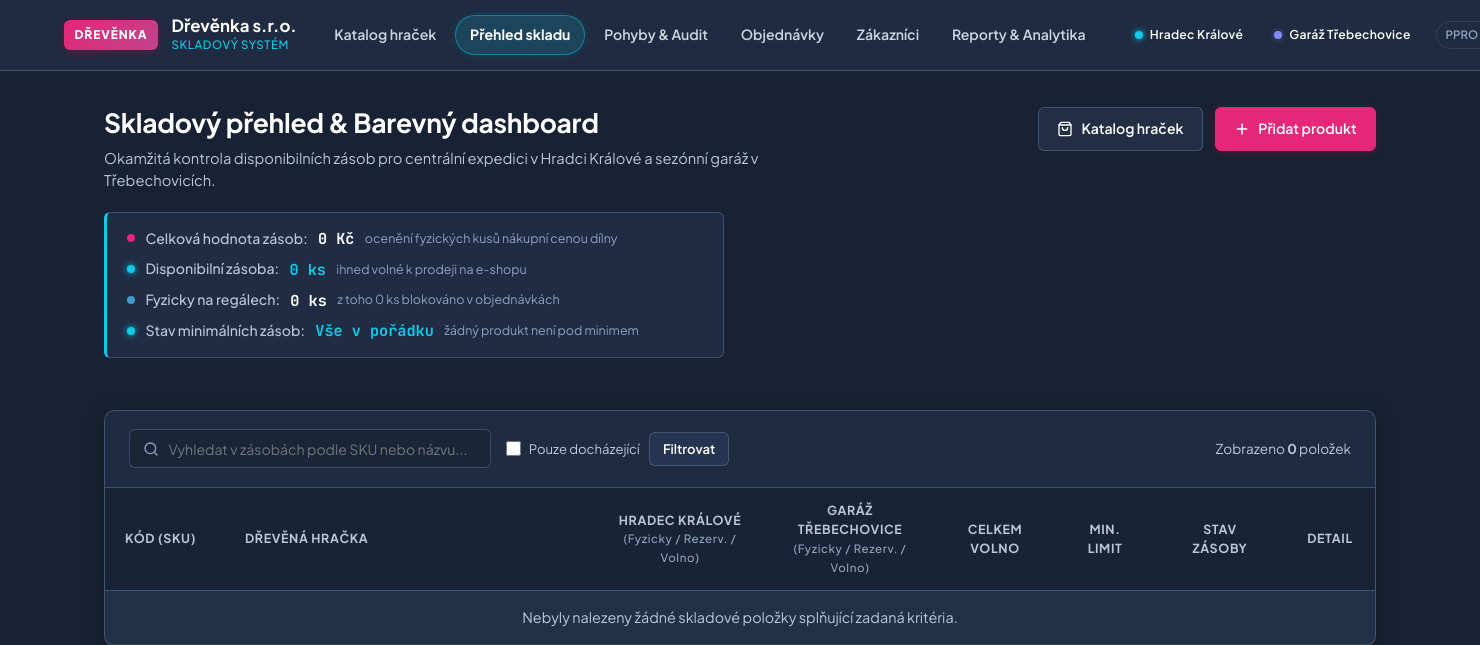
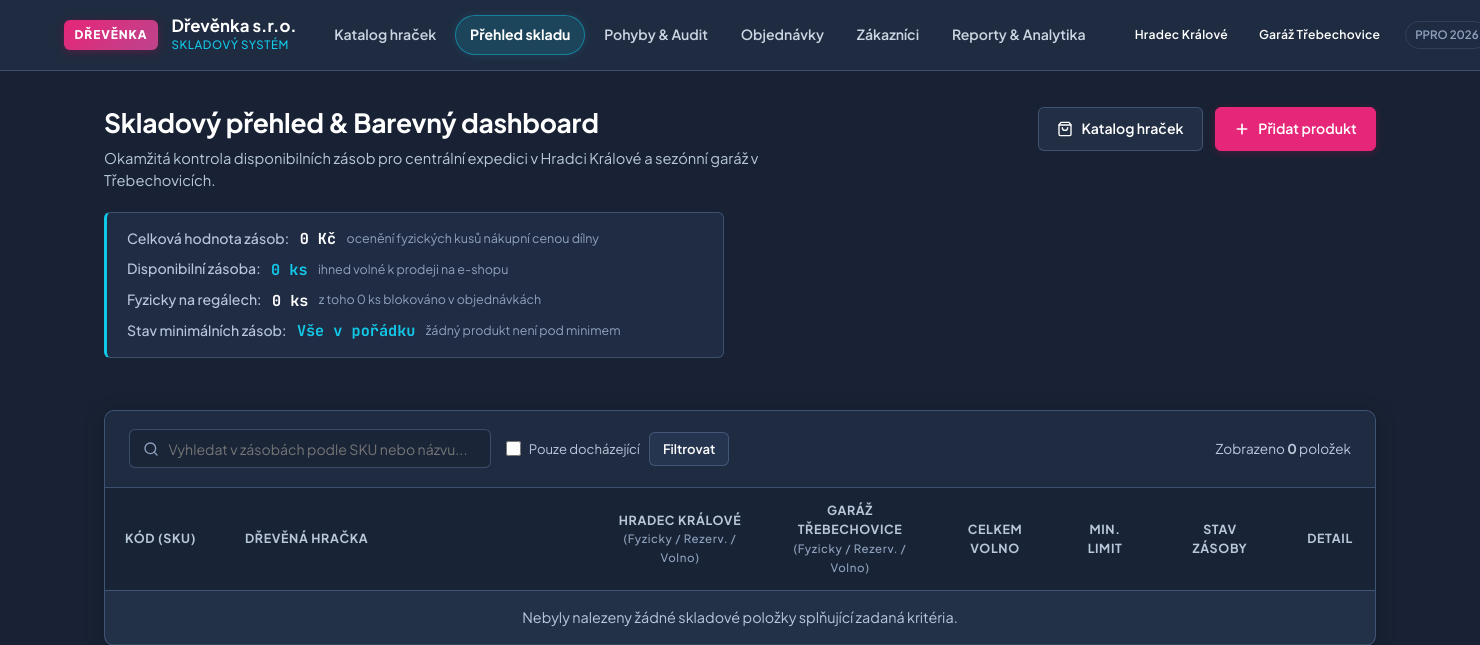
Before and after one commit to ZdenekPese/ppro2026, a FastAPI app: page / in a window 1480 px wide; the page is wider, and only the part inside the window is pictured. Shown: the top 645 px of that part. Run offline with FastAPI, Linux system fonts and the light colour scheme; data that the repository does not hold is empty.

Commit message:
fix(ui): kompletni odstraneni vsech tecek a indikatoru napric vsemi strankami

```diff
--- a/app/presentation/templates/base.html
+++ b/app/presentation/templates/base.html
@@ -63,11 +63,9 @@
                 <div class="navbar-right">
                     <div class="warehouse-nodes">
                         <div class="node-pill" title="Centrální sklad pro běžnou expedici">
-                            <span class="status-dot dot-primary"></span>
                             <span class="node-name">Hradec Králové</span>
                         </div>
                         <div class="node-pill" title="Sezónní sklad a nadnormativní zásoby">
-                            <span class="status-dot dot-secondary"></span>
                             <span class="node-name">Garáž Třebechovice</span>
                         </div>
                     </div>
@@ -117,11 +115,9 @@
                     <div class="mobile-section-label">Stav poboček</div>
                     <div class="mobile-warehouses">
                         <div class="node-pill">
-                            <span class="status-dot dot-primary"></span>
                             <span>Centrální sklad Hradec Králové</span>
                         </div>
                         <div class="node-pill">
-                            <span class="status-dot dot-secondary"></span>
                             <span>Sezónní garáž Třebechovice</span>
                         </div>
                     </div>
--- a/app/presentation/templates/customers.html
+++ b/app/presentation/templates/customers.html
@@ -12,13 +12,11 @@
 
         <div class="overview-vertical-list">
             <div class="overview-row">
-                <span class="overview-dot dot-c9"></span>
                 <span class="overview-label">Zákaznická základna:</span>
                 <strong class="overview-value text-teal">{{ customers|length }} registrovaných zákazníků</strong>
                 <span class="overview-note">trvalé uchování historie nákupů</span>
             </div>
             <div class="overview-row">
-                <span class="overview-dot dot-c1"></span>
                 <span class="overview-label">Ochrana dat:</span>
                 <strong class="overview-value">Pouze syntetická data</strong>
                 <span class="overview-note">žádné reálné osobní údaje (GDPR compliance v akademickém projektu)</span>
@@ -103,11 +101,11 @@
                     <td style="text-align: center;">
                         {% if c.is_active %}
                             <span class="stock-pill pill-ok">
-                                <span class="status-dot dot-ok"></span> Aktivní
+                                Aktivní
                             </span>
                         {% else %}
                             <span class="stock-pill pill-warning">
-                                <span class="status-dot dot-warning"></span> Archivní
+                                Archivní
                             </span>
                         {% endif %}
                     </td>
--- a/app/presentation/templates/dashboard.html
+++ b/app/presentation/templates/dashboard.html
@@ -13,31 +13,26 @@
         <!-- Přehled metrik pod sebou na levé straně -->
         <div class="overview-vertical-list">
             <div class="overview-row">
-                <span class="overview-dot dot-c1"></span>
                 <span class="overview-label">Celková hodnota zásob:</span>
                 <strong class="overview-value">{{ "%.0f"|format(summary.total_stock_value) }} Kč</strong>
                 <span class="overview-note">ocenění fyzických kusů nákupní cenou dílny</span>
             </div>
             <div class="overview-row">
-                <span class="overview-dot dot-c9"></span>
                 <span class="overview-label">Disponibilní zásoba:</span>
                 <strong class="overview-value text-teal">{{ summary.total_available_count }} ks</strong>
                 <span class="overview-note">ihned volné k prodeji na e-shopu</span>
             </div>
             <div class="overview-row">
-                <span class="overview-dot dot-c7"></span>
                 <span class="overview-label">Fyzicky na regálech:</span>
                 <strong class="overview-value">{{ summary.total_physical_count }} ks</strong>
                 <span class="overview-note">z toho {{ summary.total_reserved_count }} ks blokováno v objednávkách</span>
             </div>
             <div class="overview-row">
                 {% if summary.critical_items_count > 0 %}
-                    <span class="overview-dot dot-danger-pulse"></span>
                     <span class="overview-label text-danger font-bold">Kritický stav (dochází):</span>
                     <strong class="overview-value text-danger">{{ summary.critical_items_count }} položek</strong>
                     <span class="overview-note text-danger">disponibilní zásoba klesla pod stanovené minimum!</span>
                 {% else %}
-                    <span class="overview-dot dot-c9"></span>
                     <span class="overview-label">Stav minimálních zásob:</span>
                     <strong class="overview-value text-teal">Vše v pořádku</strong>
                     <span class="overview-note">žádný produkt není pod minimem</span>
@@ -98,7 +93,6 @@
 <div class="critical-alert-section">
     <div class="critical-header">
         <div class="critical-title-wrap">
-            <span class="pulse-indicator"></span>
             <h2 class="critical-title">Upozornění truhlárny: {{ summary.critical_items_count }} položek dochází</h2>
         </div>
         <span class="critical-subtitle">Okamžitě naplánujte výrobu nebo meziskladový transfer ze sezónní garáže.</span>
@@ -278,17 +272,11 @@
                     <!-- Barevný status zásoby -->
                     <td style="text-align: center;">
                         {% if item.status == 'danger' %}
-                            <span class="stock-pill pill-danger">
-                                <span class="status-dot dot-danger"></span> Dochází
-                            </span>
+                            <span class="stock-pill pill-danger">Dochází</span>
                         {% elif item.status == 'warning' %}
-                            <span class="stock-pill pill-warning">
-                                <span class="status-dot dot-warning"></span> Blízko minima
-                            </span>
+                            <span class="stock-pill pill-warning">Blízko minima</span>
                         {% else %}
-                            <span class="stock-pill pill-ok">
-                                <span class="status-dot dot-ok"></span> V pořádku
-                            </span>
+                            <span class="stock-pill pill-ok">V pořádku</span>
                         {% endif %}
                     </td>
 
--- a/app/presentation/templates/product_list.html
+++ b/app/presentation/templates/product_list.html
@@ -13,31 +13,26 @@
         <!-- Přehled metrik pod sebou na levé straně (bez generických kostek) -->
         <div class="overview-vertical-list">
             <div class="overview-row">
-                <span class="overview-dot dot-c1"></span>
                 <span class="overview-label">Položky v katalogu:</span>
                 <strong class="overview-value">{{ total_products }}</strong>
                 <span class="overview-note">všechny zalistované hračky v systému</span>
             </div>
             <div class="overview-row">
-                <span class="overview-dot dot-c5"></span>
                 <span class="overview-label">Kategorie sortimentu:</span>
                 <strong class="overview-value">{{ total_categories }}</strong>
                 <span class="overview-note">možnost vícenásobného zařazení (M:N)</span>
             </div>
             <div class="overview-row">
-                <span class="overview-dot dot-c9"></span>
                 <span class="overview-label">Aktivní v prodeji:</span>
                 <strong class="overview-value text-teal">{{ active_products }}</strong>
                 <span class="overview-note">položky dostupné pro zákazníky</span>
             </div>
             <div class="overview-row">
-                <span class="overview-dot dot-c7"></span>
                 <span class="overview-label">Průměrná prodejní cena:</span>
                 <strong class="overview-value">{{ "%.0f"|format(avg_price) }} Kč</strong>
                 <span class="overview-note">výchozí hladina pro e-shop</span>
             </div>
             <div class="overview-row">
-                <span class="overview-dot dot-c9"></span>
                 <span class="overview-label">Průměrná marže dílny:</span>
                 <strong class="overview-value text-teal">+{{ "%.0f"|format(avg_margin) }} Kč</strong>
                 <span class="overview-note">hrubý zisk na jednotku</span>
```
Also changed, not shown: app/presentation/templates/order_detail.html (+4 -5 lines), app/presentation/templates/orders.html (+4 -15 lines), app/presentation/templates/reports.html (+3 -4 lines), app/presentation/templates/stock_movements.html (+5 -17 lines), README.md.
